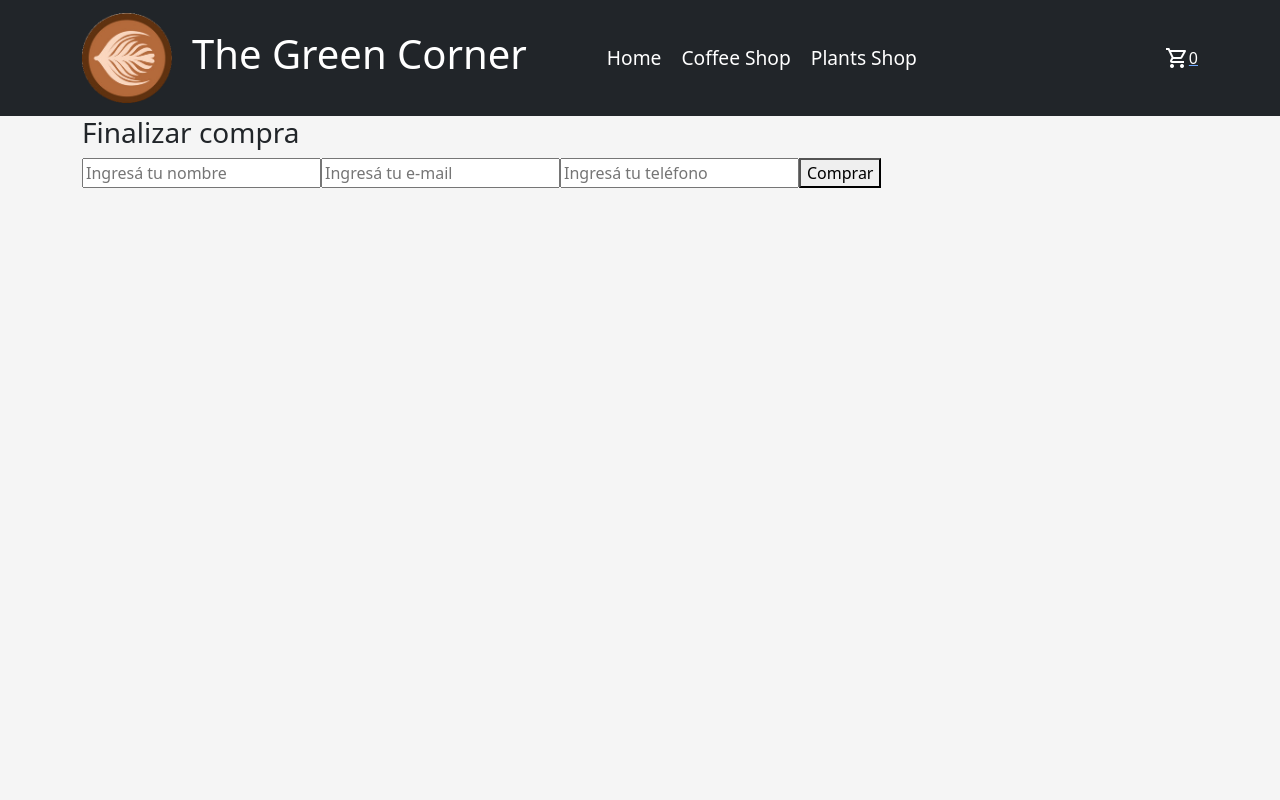
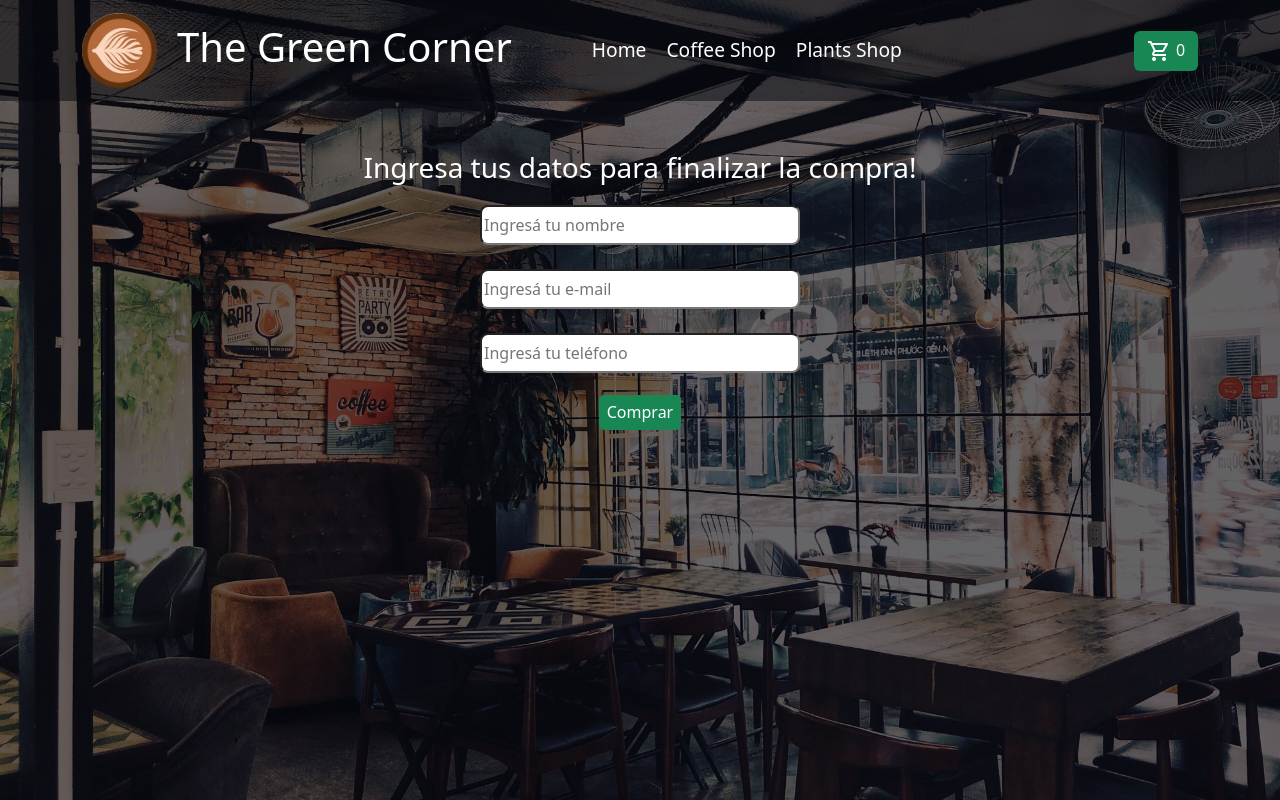
Before and after one commit to damian6387/React_EntregaFinal_Solano, a React (Create React App) app: page /checkout in a window 1280 px wide. Built offline with nearby package versions, Linux system fonts and the light colour scheme.

Commit message:
seventh commit

```diff
--- a/src/App.css
+++ b/src/App.css
@@ -1,8 +1,15 @@
 body {
-  background-color: whitesmoke;
+  min-height: 100vh;
+  background: linear-gradient(rgba(5, 7, 12, 0.6), rgba(5, 7, 12, 0.6)),
+    url(./assets/van-thanh-ZySumdV9rpw-unsplash-fotor-20230923161557.jpg)
+      no-repeat center center fixed;
+  background-size: cover;
 }
 
 /*---------------------------NAVBAR-------------------*/
+.navBarStyle {
+  background: rgba(5, 7, 12, 0.5);
+}
 
 .logoStyle {
   display: flex;
@@ -11,8 +18,8 @@ body {
 }
 
 .iconStyle {
-  width: 90px;
-  height: 90px;
+  width: 75px;
+  height: 75px;
   margin-right: 20px;
 }
 
@@ -24,9 +31,26 @@ body {
 }
 
 .elementsCartStyle {
-  display: flex;
+  display: grid;
   flex-direction: row;
+  align-items: center;
+  justify-content: space-around;
   text-decoration: none;
+  width: 4rem;
+  height: 2.5rem;
+  background-color: #198754;
+  border-radius: 6px;
+}
+
+.elementsCartStyle:hover {
+  background-color: #157a4b;
+}
+
+.number-cart-style {
+  color: rgb(255, 255, 255);
+  text-decoration: none;
+  font-size: 1rem;
+  margin-left: 5px;
 }
 
 .linkStyle {
@@ -37,50 +61,55 @@ body {
   color: white;
 }
 
-.numberCartStyle {
-  color: white;
-  text-decoration: none;
-  font-size: 1rem;
-}
 /*-------------------------------------------------------*/
 
 /*---------------------ESTILO CARDS-----------------------*/
 .cardStyle {
   display: flex;
   align-items: center;
-  border-radius: 15px;
+  border-radius: 20px;
+  border: none;
   margin: 18px;
+  background: rgba(5, 7, 12, 0);
 }
 
 .imageCardStyle {
   height: 30rem;
+  border-radius: 20px;
 }
 
 .textCardStyle {
   display: flex;
   flex-direction: column;
   text-align: center;
+  color: white;
+  font-size: 1.3rem;
+  font-weight: bold;
+}
+
+.title-card-style {
+  font-size: 1.5rem;
 }
 
 /*-------------------------------------------------------*/
 
-/*-----------------ESTILO CARDS DETAIL-------------------*/
+/*-----------------ESTILO DETAIL-------------------*/
 .imageStyle {
   /*height: 40rem;
   width: 25rem;*/
   width: 25rem;
   height: 40rem;
-  border-radius: 6px;
-
+  border-radius: 25px;
   margin-right: 20px;
 }
 
 .cardItemStyle {
-  margin: 50px;
+  margin: 70px;
   display: flex;
   flex-direction: row;
   justify-content: center;
   align-items: center;
+  color: white;
 }
 
 .numberQuantityStyle {
@@ -95,6 +124,12 @@ body {
   flex-direction: column;
   justify-content: center;
   margin-left: 3rem;
+  width: 35rem;
+}
+
+.button-text-comprar {
+  color: white;
+  text-decoration: none;
 }
 /*-------------------------------------------------------*/
 
@@ -104,10 +139,14 @@ body {
   height: 35px;
   border-radius: 5px;
   font-size: 20px;
-  background-color: #0d6efd;
+  background-color: #198754;
   color: white;
   border-style: solid;
-  border-color: #0d6efd;
+  border-color: #198754;
+}
+
+.buttonStyle:hover {
+  background-color: #157a4b;
 }
 
 .buttonsOrder {
@@ -115,23 +154,84 @@ body {
   align-items: center;
 }
 
-.buttonCartStyle {
+.button-agregar-style {
   border-radius: 5px;
   height: 35px;
   margin-left: 30px;
-  background-color: #0d6efd;
+  background-color: #198754;
   color: white;
   border-style: solid;
-  border-color: #0d6efd;
+  border-color: #198754;
 }
+
+.button-agregar-style:hover {
+  background-color: #157a4b;
+}
+
 /*-------------------------------------------------------*/
 
 /*-----------------------CART----------------------------*/
 .cartDetailStyle {
   margin-top: 20px;
+  color: white;
 }
 
 .textCartStyle {
-  size: 1rem;
+  font-size: 1.2rem;
+}
+
+.link-vaciar-style {
+  margin-right: 15px;
 }
 /*-------------------------------------------------------*/
+
+/*-----------------------FORMULARIO----------------------*/
+.titleStyle {
+  display: flex;
+  justify-content: center;
+  color: white;
+}
+
+.formularioStyle {
+  display: flex;
+  flex-direction: column;
+  align-items: center;
+}
+
+.inputsStyle {
+  margin: 12px;
+  border-radius: 8px;
+  width: 20rem;
+  height: 2.5rem;
+}
+
+.button-comprar-style {
+  border-radius: 5px;
+  height: 35px;
+  background-color: #198754;
+  color: white;
+  border-style: solid;
+  border-color: #198754;
+  margin-top: 10px;
+}
+
+.button-comprar-style:hover {
+  background-color: #157a4b;
+}
+
+/*-------------------------------------------------------*/
+
+/*---------------------OTROS-----------------------------*/
+.containerStyle {
+  display: flex;
+  justify-content: center;
+  margin-top: 50px;
+}
+
+.compra-confirmada {
+  display: grid;
+  justify-content: center;
+  color: white;
+  font-size: 1.3rem;
+}
+/*-------------------------------------------------------*/
--- a/src/components/CartWidget.jsx
+++ b/src/components/CartWidget.jsx
@@ -2,15 +2,16 @@ import { useContext } from "react";
 import cart from "../assets/cart_white.png";
 import { Link } from "react-router-dom";
 import { CartContext } from "../context/CartContext";
+import { Container } from "react-bootstrap";
 
 const CartWidget = () => {
   const { cantidadEnCarrito } = useContext(CartContext); //Consumo los datos de cantidadEnCarrito que se define en CartContext
   return (
-    <Link to="/cart">
-      <div className="elementsCartStyle">
+    <Link to="/cart" className="elementsCartStyle">
+      <Container>
         <img src={cart} alt="carrito" className="CartStyle" />
-        <span className="numberCartStyle">{cantidadEnCarrito()}</span>
-      </div>
+        <span className="number-cart-style">{cantidadEnCarrito()}</span>
+      </Container>
     </Link>
   );
 };
--- a/src/components/Checkout.jsx
+++ b/src/components/Checkout.jsx
@@ -4,6 +4,7 @@ import { collection, addDoc } from "firebase/firestore";
 import { db } from "../firebase/config";
 
 import { useForm } from "react-hook-form"; //npm install react-hook-form
+import { Col, Container, Row } from "react-bootstrap";
 
 const Checkout = () => {
   const { carrito, precioTotal, vaciarCarrito } = useContext(CartContext); //Consumo los datos de carrito
@@ -15,7 +16,7 @@ const Checkout = () => {
     console.log(pedido);
     const pedidosRef = collection(db, "pedidos");
 
-    addDoc(pedidosRef, pedido) //Nos permite agregar un documento
+    addDoc(pedidosRef, pedido) //Te permite agregar un documento
       .then((doc) => {
         setPedidoId(doc.id); //Para capturar de firebase el id del pedido que hice
         vaciarCarrito(); //Despues de realizar la compra se limpia el carrito
@@ -25,38 +26,49 @@ const Checkout = () => {
   //Cuando un pedido se confirma
   if (pedidoId) {
     return (
-      <div>
-        <h3>Muchas gracias por tu compra!</h3>
+      <Container className="containerStyle compra-confirmada">
+        <Row>
+          <Col>
+            <h2>Muchas gracias por tu compra!</h2>
             <p>Tu numero de pedido es: {pedidoId}</p>
-      </div>
+          </Col>
+        </Row>
+      </Container>
     );
   }
 
   return (
-    <div className="container">
-      <h3 className="mainTitle">Finalizar compra</h3>
-      <form className="formulario" onSubmit={handleSubmit(comprar)}>
+    <Container className="containerStyle">
+      <Row>
+        <h3 className="titleStyle">
+          Ingresa tus datos para finalizar la compra!
+        </h3>
+        <form className="formularioStyle" onSubmit={handleSubmit(comprar)}>
           <input
+            className="inputsStyle"
             type="text"
             placeholder="Ingresá tu nombre"
             {...register("nombre")}
           />
           <input
+            className="inputsStyle"
             type="email"
             placeholder="Ingresá tu e-mail"
             {...register("email")}
           />
           <input
+            className="inputsStyle"
             type="phone"
             placeholder="Ingresá tu teléfono"
             {...register("telefono")}
           />
 
-        <button className="enviar" type="submit">
+          <button className="button-comprar-style" type="submit">
             Comprar
           </button>
         </form>
-    </div>
+      </Row>
+    </Container>
   );
 };
 
--- a/src/components/Item.jsx
+++ b/src/components/Item.jsx
@@ -12,10 +12,10 @@ const Item = ({ producto }) => {
           className="imageCardStyle"
         />
         <Card.Body className="textCardStyle">
-          <Card.Title>{producto.title}</Card.Title>
+          <Card.Title className="title-card-style">{producto.title}</Card.Title>
           <Card.Text>${producto.price}</Card.Text>
           <Link to={`/item/${producto.id}`}>
-            <Button variant="primary">Ver mas</Button>
+            <Button variant="success">Ver mas</Button>
           </Link>
         </Card.Body>
       </Card>
--- a/src/components/ItemCount.jsx
+++ b/src/components/ItemCount.jsx
@@ -10,7 +10,7 @@ const ItemCount = ({ cantidad, handleSumar, handleBorrar, handleAgregar }) => {
         -
       </button>
 
-      <button className="buttonCartStyle" onClick={handleAgregar}>
+      <button className="button-agregar-style" onClick={handleAgregar}>
         Agregar al carrito
       </button>
     </div>
--- a/src/components/ItemDetail.jsx
+++ b/src/components/ItemDetail.jsx
@@ -3,6 +3,7 @@
 import ItemCount from "./ItemCount";
 import { useContext, useEffect, useState } from "react";
 import { CartContext } from "../context/CartContext";
+import { Container } from "react-bootstrap";
 
 const ItemDetail = ({ item }) => {
   const { carrito, agregarAlCarrito } = useContext(CartContext); //Consumo los datos de carrito
@@ -23,7 +24,8 @@ const ItemDetail = ({ item }) => {
   };
 
   return (
-    <div className="cardItemStyle container">
+    <Container>
+      <div className="cardItemStyle">
         <img className="imageStyle" src={item.image} alt="" />
         <div className="textDetailStyle">
           <h2>{item.title}</h2>
@@ -38,6 +40,7 @@ const ItemDetail = ({ item }) => {
           />
         </div>
       </div>
+    </Container>
   );
 };
 
--- a/src/components/ItemList.jsx
+++ b/src/components/ItemList.jsx
@@ -3,11 +3,11 @@ import Item from "./Item";
 
 const ItemList = ({ productos }) => {
   return (
-    <Container className="d-flex flex-wrap mt-3">
+    <Container className="d-flex flex-wrap mt-4">
       {productos.length > 0 &&
         productos.map((producto) => {
           //Key para identificar los elementos del array
-          return <Item key={producto.id} producto={producto} />;  //Retornas a Item cada uno de los productos
+          return <Item key={producto.id} producto={producto} />; //Retornas a Item cada uno de los productos
         })}
     </Container>
   );
--- a/src/components/ItemListContainer.jsx
+++ b/src/components/ItemListContainer.jsx
@@ -1,5 +1,4 @@
 import { useState, useEffect } from "react";
-//import { pedirProductos } from "./pedirProductos";
 import ItemList from "./ItemList";
 import { useParams } from "react-router-dom";
 import { collection, getDocs, query, where } from "firebase/firestore";
--- a/src/components/NavBar.jsx
+++ b/src/components/NavBar.jsx
@@ -1,7 +1,6 @@
 import { Link } from "react-router-dom";
 import CartWidget from "./CartWidget";
 import icon from "../assets/icon.png";
-
 import Container from "react-bootstrap/Container";
 import Nav from "react-bootstrap/Nav";
 import Navbar from "react-bootstrap/Navbar";
@@ -10,7 +9,7 @@ import Navbar from "react-bootstrap/Navbar";
 const NavBar = () => {
   return (
     <header>
-      <Navbar bg="dark" data-bs-theme="dark">
+      <Navbar data-bs-theme="dark" className="navBarStyle">
         <Container>
           <Navbar.Brand href="#" className="logoStyle">
             <img src={icon} alt="logo" className="iconStyle"></img>
@@ -28,7 +27,7 @@ const NavBar = () => {
             </Link>
           </Nav>
           <CartWidget>
-            <Link to="/cart"></Link>
+            <Link to="/cart" className="number-cart-style"></Link>
           </CartWidget>
         </Container>
       </Navbar>
```
Also changed, not shown: src/components/Cart.jsx (+14 -6 lines), src/assets/van-thanh-ZySumdV9rpw-unsplash-fotor-20230923161557.jpg (added). Lines whose indentation alone changed are shown as unchanged.
